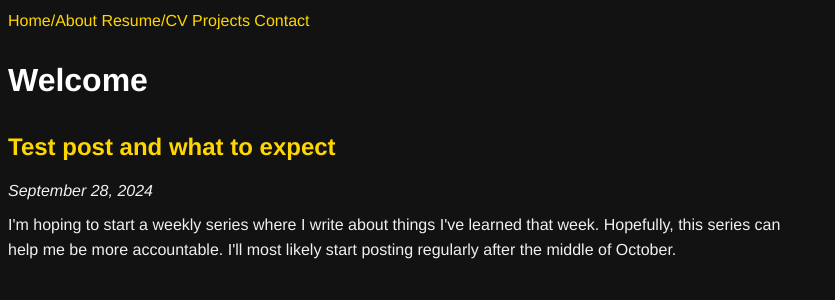
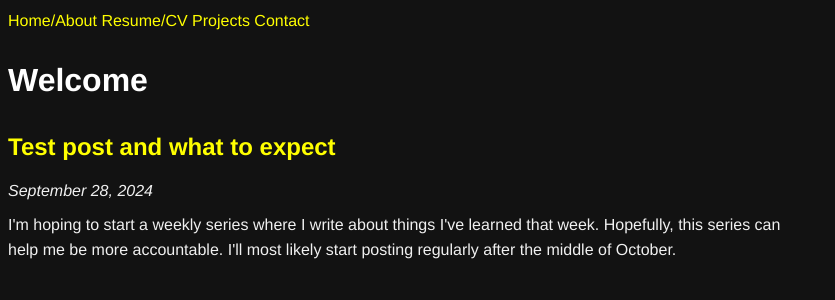
Before and after one commit to benn9833/benn9833.github.io, a Jekyll site: the page built from index.html, in a window 1280 px wide. Shown: the top 300 px of the page, without its empty margins (0-835 px from the left). Built offline with Jekyll 4.4.1, drawn with Linux system fonts in a browser that asks for light colours.

Commit message:
Update style.css
bright yellow for links

```diff
--- a/assets/css/style.css
+++ b/assets/css/style.css
@@ -20,7 +20,7 @@ h1, h2, h3, h4, h5, h6 {
 /* Links */
 a {
     /* color: #1e90ff;*/ /* Dodger blue for links */
-    color: #FFD700;
+    color: #ffff00;
     text-decoration: none;
 }
 
```
